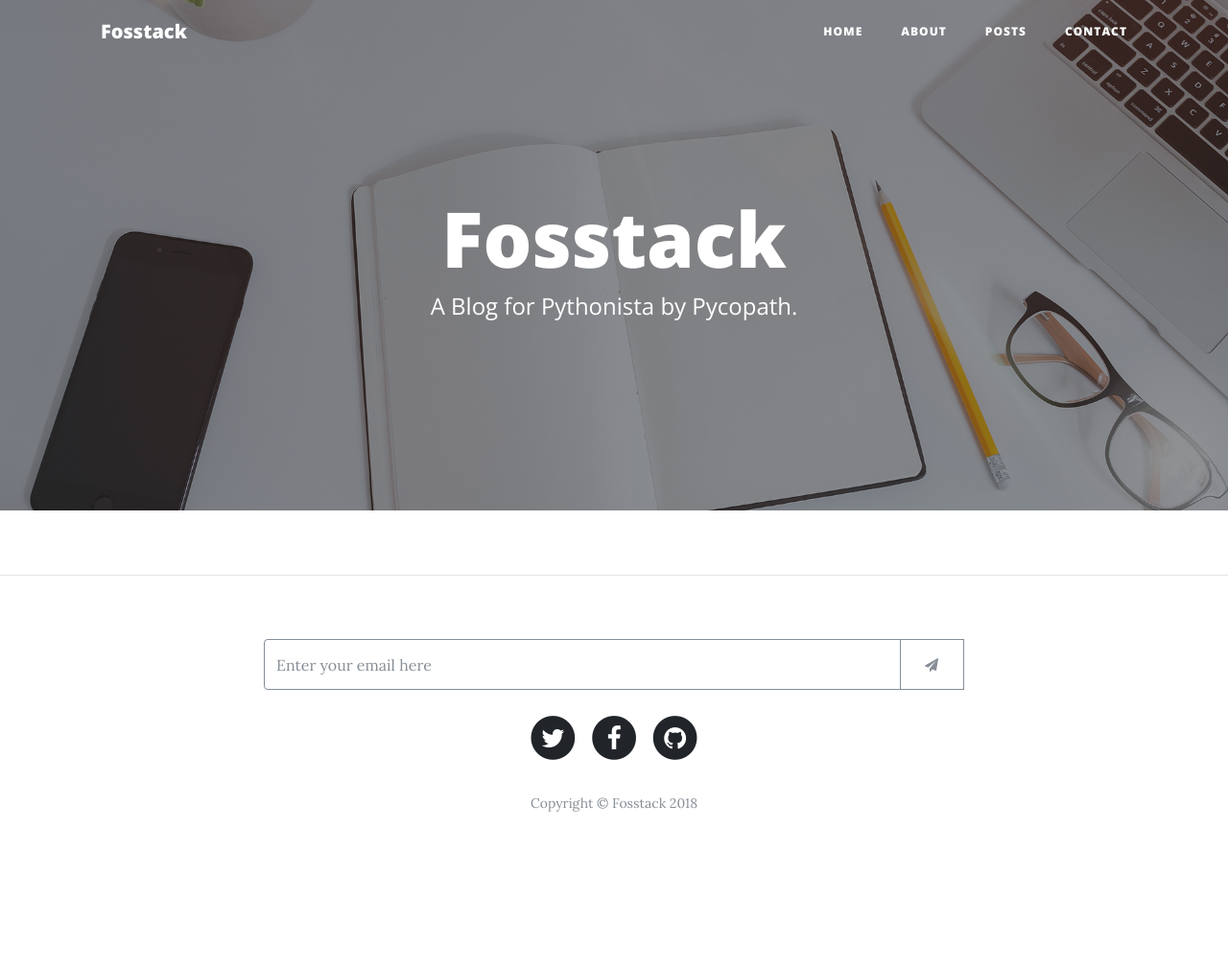
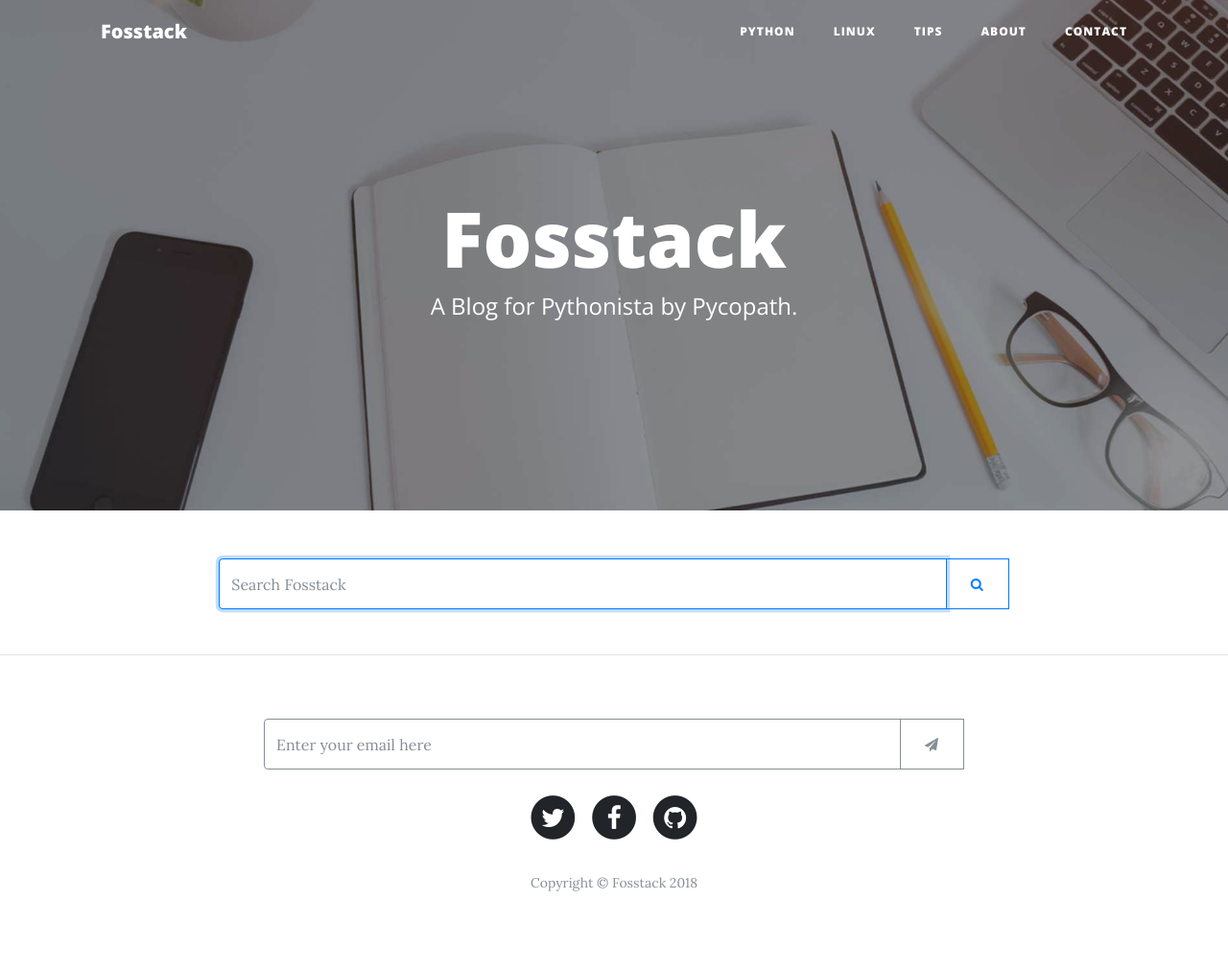
Before and after one commit to Fosstack/Fosstack-Blog, a Django app: page / in a window 1280 px wide. Shown: the whole page at 96% size. Before the commit the page ends 846 px from the top, so only its background shows below. Run offline with Django 3.2, Linux system fonts and the light colour scheme; data that the repository does not hold is empty; some libraries are stand-ins or nearby versions.

Commit message:
added search

```diff
--- a/core_blog/templates/core_blog/blocks/navbar.html
+++ b/core_blog/templates/core_blog/blocks/navbar.html
@@ -9,13 +9,16 @@
     <div class="collapse navbar-collapse" id="navbarResponsive">
       <ul class="navbar-nav ml-auto">
         <li class="nav-item">
-          <a class="nav-link" href="/">Home</a>
+          <a class="nav-link" href="{% url 'blog:post_list' %}">Python</a>
         </li>
         <li class="nav-item">
-          <a class="nav-link" href="{% url 'blog:about' %}">About</a>
+          <a class="nav-link" href="{% url 'blog:post_list' %}">Linux</a>
         </li>
         <li class="nav-item">
-          <a class="nav-link" href="{% url 'blog:post_list' %}">Posts</a>
+          <a class="nav-link" href="{% url 'blog:post_list' %}">Tips</a>
+        </li>
+        <li class="nav-item">
+          <a class="nav-link" href="{% url 'back_office:contact' %}">About</a>
         </li>
         <li class="nav-item">
           <a class="nav-link" href="{% url 'back_office:contact' %}">Contact</a>
--- a/core_blog/views.py
+++ b/core_blog/views.py
@@ -6,10 +6,10 @@ from django.views.generic.detail import DetailView
 from django.views.generic.list import ListView
 from django.views.generic import TemplateView
 from django.views.generic.edit import UpdateView
-
 from . import forms
 from . import models
 from .mixins import IsStaffUserMixin, PageTitleMixin
+from django.db.models import Q
 
 
 class ListPostView(ListView):
@@ -19,7 +19,14 @@ class ListPostView(ListView):
     template_name = 'core_blog/list_posts.html'
 
     def get_queryset(self):
-        return self.model.objects.select_related('author').all()
+        result = self.model.objects.select_related('author').all()
+        query = self.request.GET.get('q')
+        if query:
+            result = result.filter(
+                Q(title__icontains=query) |
+                (Q(content__icontains=query))
+            )
+        return result
 
 
 class PostDetailView(PageTitleMixin, DetailView):
--- a/fosstack/settings.py
+++ b/fosstack/settings.py
@@ -21,8 +21,7 @@ BASE_DIR = os.path.dirname(os.path.dirname(os.path.abspath(__file__)))
 # See https://docs.djangoproject.com/en/2.0/howto/deployment/checklist/
 
 # SECURITY WARNING: keep the secret key used in production secret!
-SECRET_KEY = '(nvt1yya(pzyv=^s!94jsk@7(ebaly2&n84@sh64(c+9v!p+_f'
-
+SECRET_KEY = config('SECRET_KEY')
 # SECURITY WARNING: don't run with debug turned on in production!
 DEBUG = True
 
--- /dev/null
+++ b/templates/blocks/search.html
@@ -0,0 +1,8 @@
+<form  class="col-lg-8 col-md-8 mx-auto">
+    <div class="input-group">
+        <input autofocus type="text" name="q" value="{{ request.GET.q }}" placeholder="Search Fosstack" class="form-control border border-primary" required="required">
+        <span class="input-group-btn">
+            <button class="btn btn-outline-primary" type="submit"><i class="fa fa-search"></i></button>
+        </span>
+    </div>
+</form><br>
--- a/templates/layout.html
+++ b/templates/layout.html
@@ -12,8 +12,7 @@
     <meta name="apple-mobile-web-app-status-bar-style" content="#FAFAFA">
     {% block seo_tags %}
     <meta name="description" content="At Fosstack we provide tutorials, news, security tips about FOSS world with focus on Linux, Python and Web Scraping." />
-    <meta name="keywords" content="Linux, Python, FOSS, Web Scraping, python 3, python, linux, unix,web crawling,webcrawling,webscraping " />
-    <meta name="author" content="Karan Suthar">
+    <meta name="keywords" content="Linux, Python, FOSS, Web Scraping, python 3, python, linux, unix django" />
     <meta name="robots" content="index, follow">
     <meta name="revisit-after" content="3 days">
     <!-- python,linux,FOSS -->
@@ -66,7 +65,7 @@
 
     {% block header %}
     <!-- Page Header -->
-    <header class="masthead" style="background-image: url({% static 'core_blog/img/home-bg.jpg' %} )">
+    <header class="masthead" style="background-image: url({% static 'core_blog/img/home-bg1.jpg' %} )">
       <div class="overlay"></div>
       <div class="container">
         <div class="row">
@@ -80,6 +79,10 @@
       </div>
     </header>
     {% endblock header %}
+
+
+    {% include 'blocks/search.html' %}
+
 
     {% block content %}
     {% endblock content %}
```
Also changed, not shown: core_blog/static/core_blog/img/home-bg1.jpg (added).
